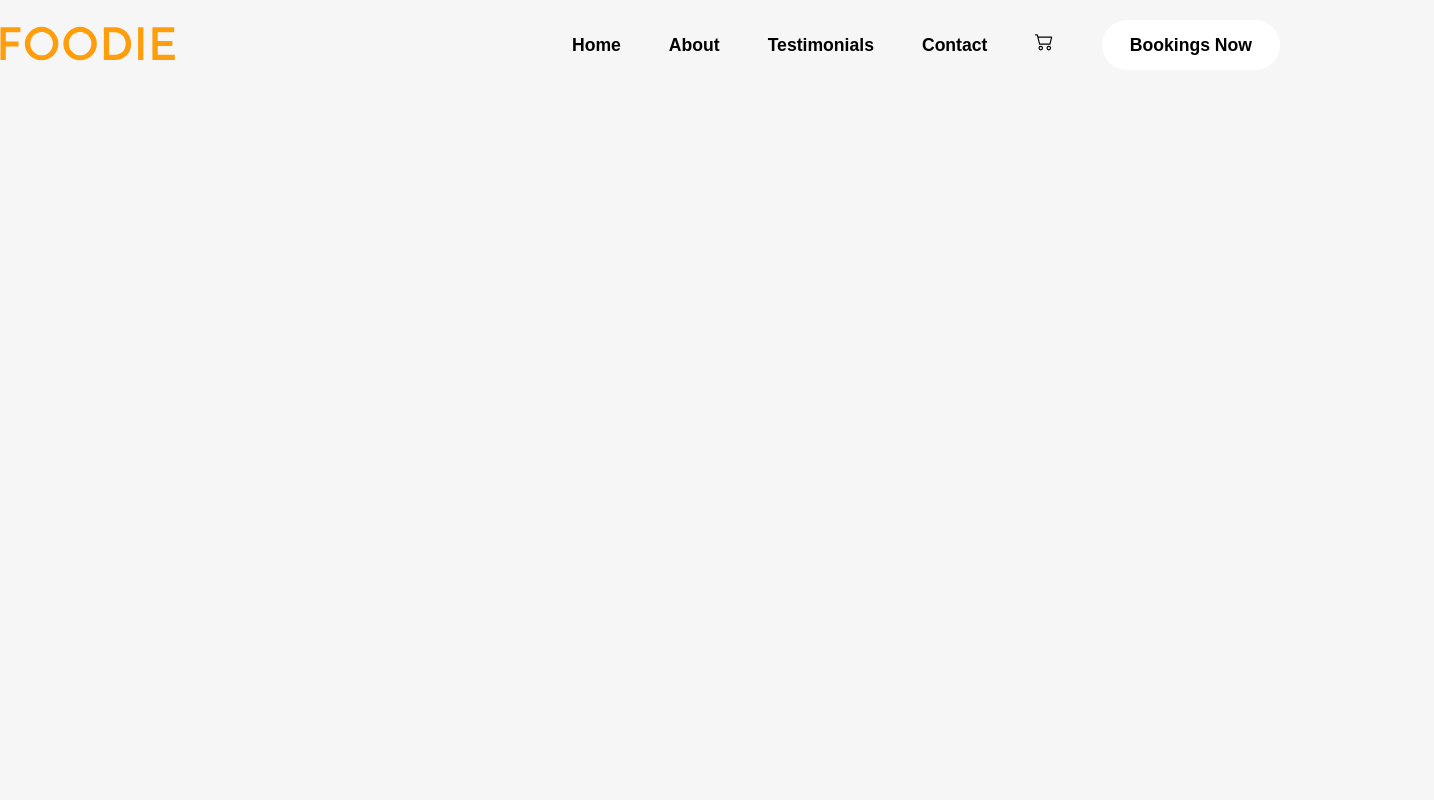
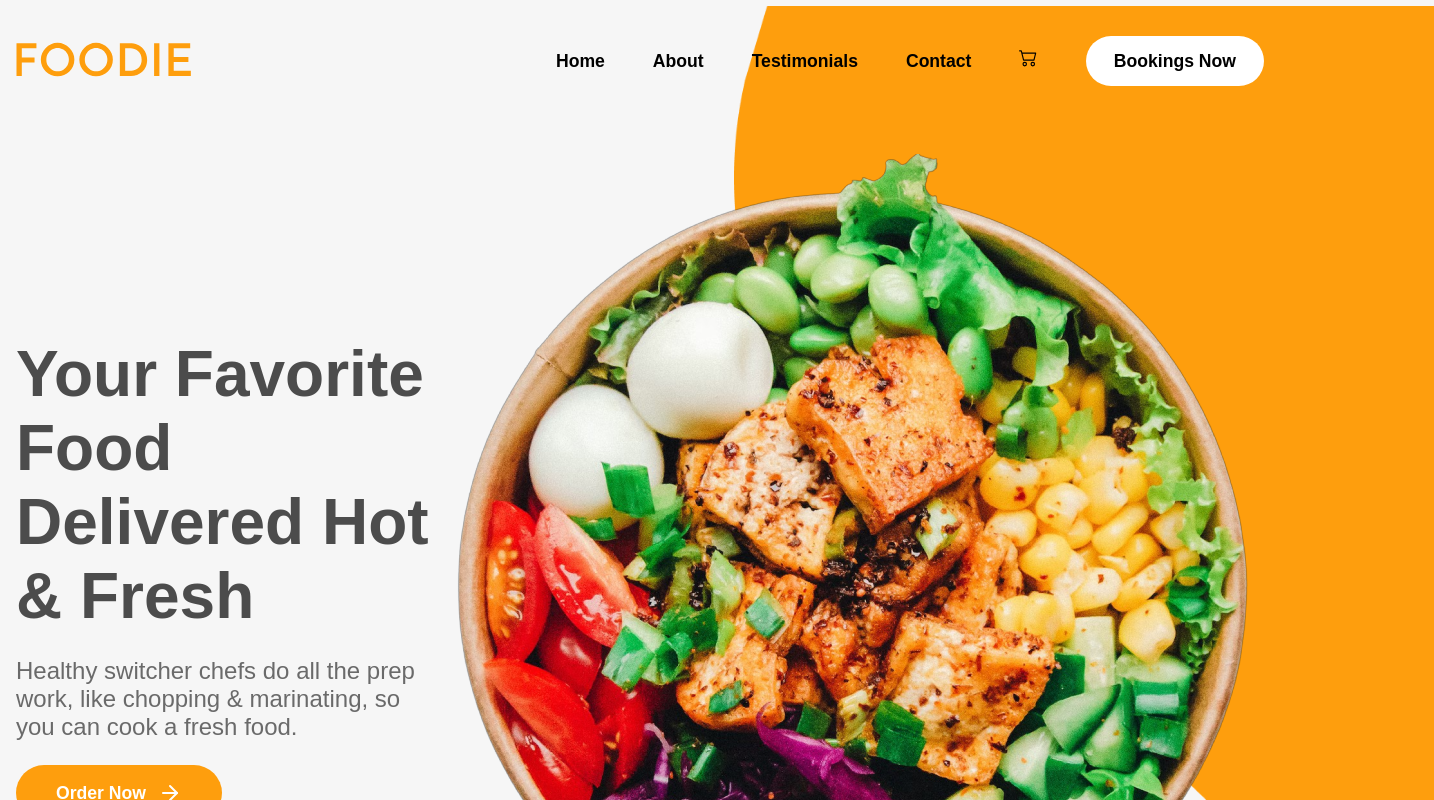
Before and after one commit to Dejvi31/landing-page, a React app: page / in a window 1280 px wide. Shown: the top 800 px of the page, 1434 px wide, since content can reach past the window. Built offline with nearby package versions, Linux system fonts and the light colour scheme; the HTML template or start-up script is replaced by a standard one.

Commit message:
rregulluam Home

```diff
--- a/src/App.css
+++ b/src/App.css
@@ -15,6 +15,7 @@
   margin: 0rem auto;
 }
 body {
+  padding: 1rem;
   max-width: 100%;
   overflow-x: hidden;
 }
--- a/src/pages/Home.jsx
+++ b/src/pages/Home.jsx
@@ -1,10 +1,32 @@
 import React from 'react'
 import Navbar from '../components/Navbar'
+import BannerBackground from "../assets/home-banner-background.png"
+import BannerImage from "../assets/home-banner-image.png"
+import {FiArrowRight} from "react-icons/fi"
 
 const Home = () => {
   return (
     <div className='home-container'>
       <Navbar />
+      <div className='home-banner-container'>
+        <div className='home-bannerImage-container'>
+          <img src={BannerBackground} alt="" />
+        </div>
+        <div className='home-text-section'>
+          <h1 className='primary-heading'>
+            Your Favorite Food Delivered Hot & Fresh
+          </h1>
+          <p className='primary-text'>
+            Healthy switcher chefs do all the prep work, like chopping & marinating, so you can cook a fresh food.
+          </p>
+          <button className='secondary-button'>
+            Order Now <FiArrowRight />
+          </button>
+        </div>
+        <div className='home-image-container'>
+          <img src={BannerImage} alt="" />
+        </div>
+      </div>
     </div>
   )
 }
```
